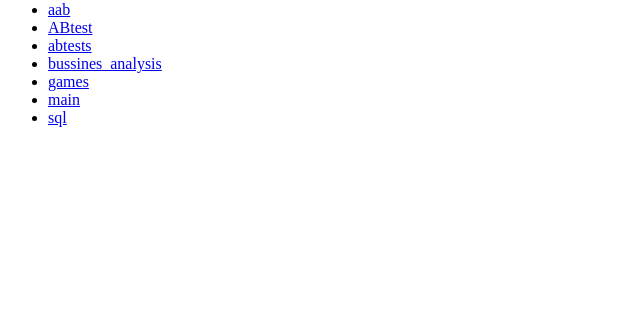
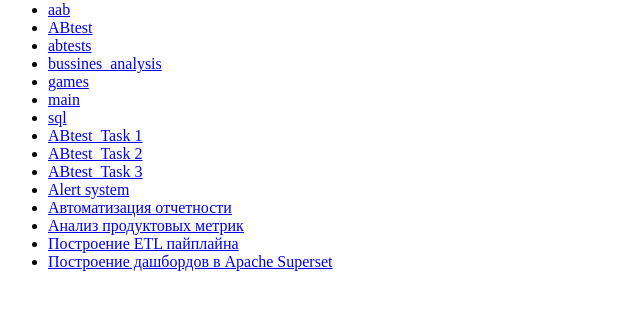
Before and after one commit to IvanVashkovets/html_pages, a plain HTML site: page index.html in a window 1280 px wide. Shown: the part 79-388 px from the top of the page, without its empty margins (0-640 px from the left). Drawn offline with Linux system fonts and the light colour scheme.

Commit message:
Update index.html

```diff
--- a/index.html
+++ b/index.html
@@ -13,6 +13,14 @@
         <li><a href="games.html">games</a></li>
         <li><a href="main.html">main</a></li>
         <li><a href="sql.html">sql</a></li>
+        <li><a href="ABtest_Task 1.html">ABtest_Task 1</a></li>
+        <li><a href="ABtest_Task 2.html">ABtest_Task 2</a></li>
+        <li><a href="ABtest_Task 3.html">ABtest_Task 3</a></li>
+        <li><a href="Alert system.html">Alert system</a></li>
+        <li><a href="Автоматизация отчетности.html">Автоматизация отчетности</a></li>
+        <li><a href="Анализ продуктовых метрик.html">Анализ продуктовых метрик</a></li>
+        <li><a href="Построение ETL пайплайна.html">Построение ETL пайплайна</a></li>
+        <li><a href="Построение дашбордов в Apache Superset.html">Построение дашбордов в Apache Superset</a></li>
     </ul>
 </body>
 </html>
```
